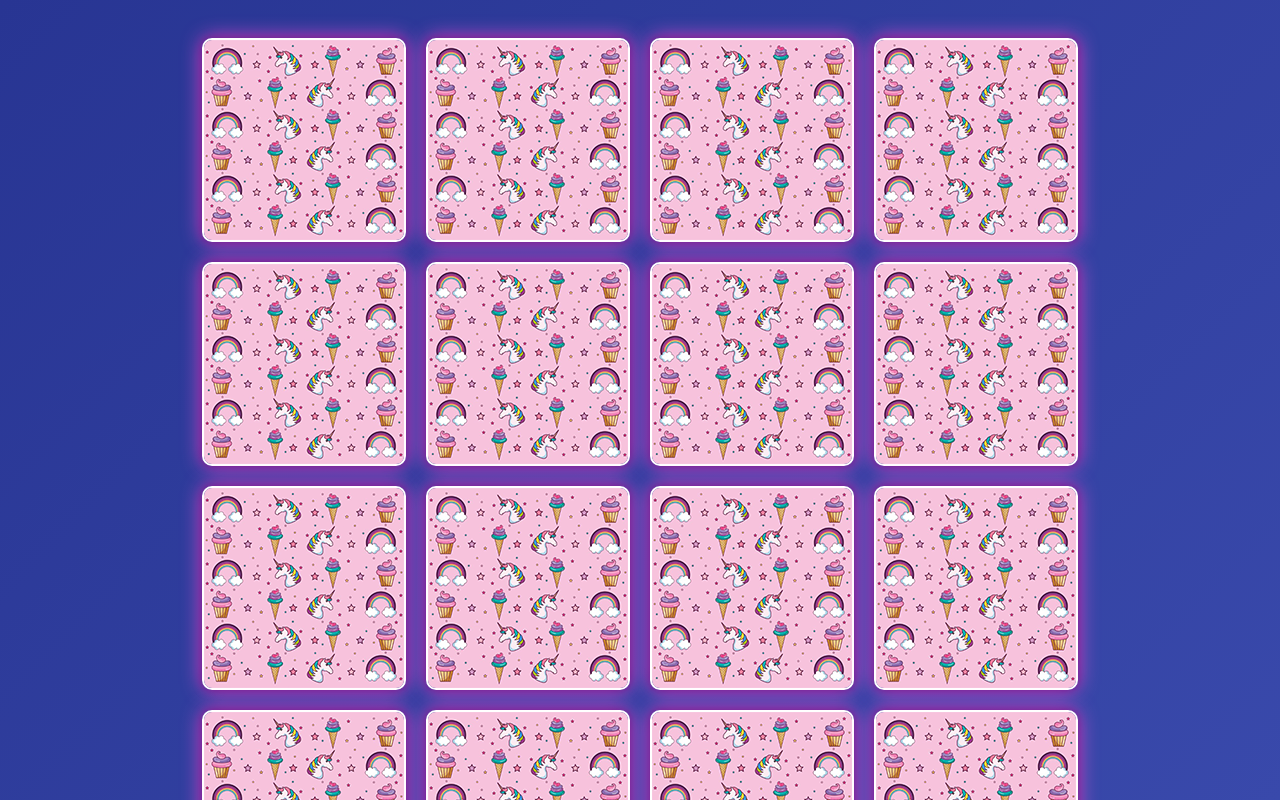
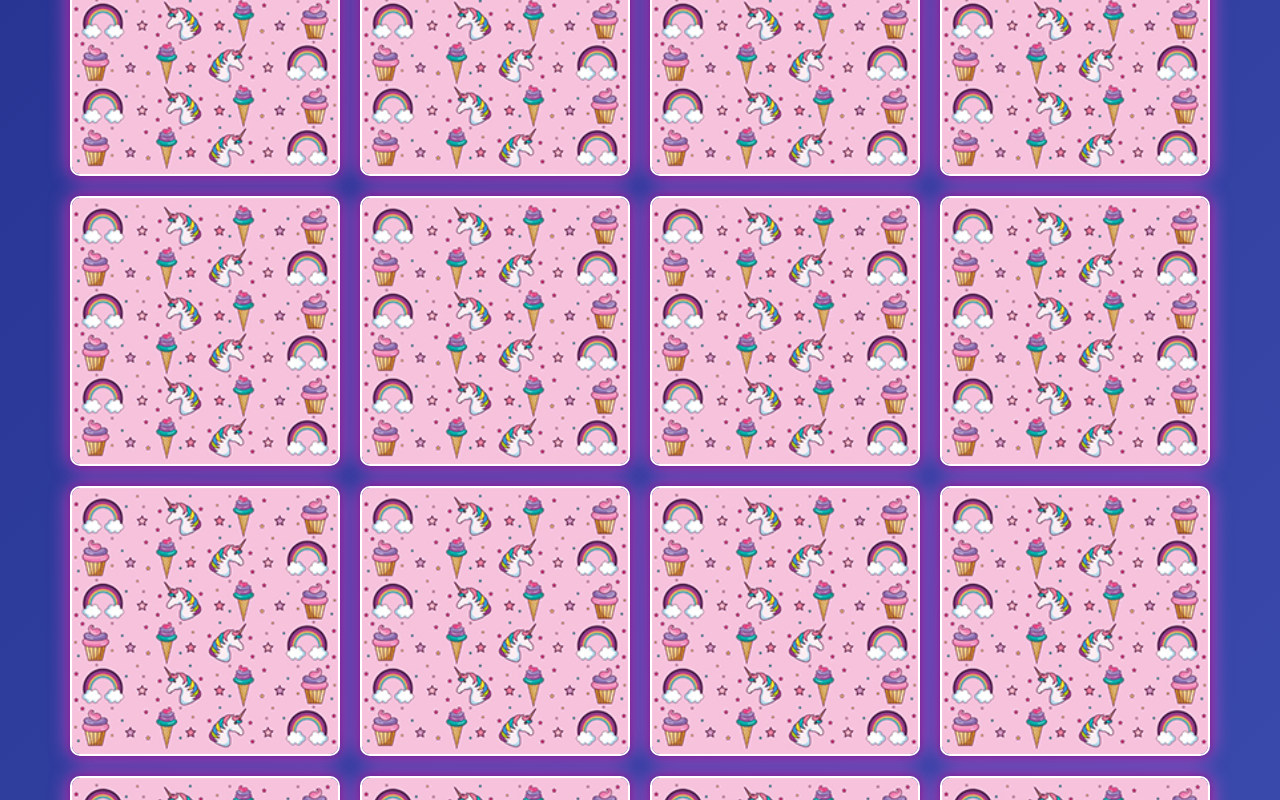
Before and after one commit to JohnBrianTiopes/ubiquitous-eureka, a React (Vite) app in the folder 4games/: page /memorygame in a window 1280 px wide. Built offline with nearby package versions, Linux system fonts and the light colour scheme.

Commit message:
memory update

```diff
--- a/4games/src/Components/Card.jsx
+++ /dev/null
@@ -1,25 +0,0 @@
-import React from 'react'
-import './Memorygame.css';
-
-export default function Card({card, handleChoice, flipped, disabled}) {
-
-    const handleClick = () => {
-        if (!disabled) {
-          handleChoice(card)
-        }
-    }
-
-  return (
-    <div className="card">
-        <div className={flipped ? "flipped" : ""}>
-            <img className="front" src={card.src} alt="card front"/>
-            <img
-                className="back"
-                src="/images/cover.png"
-                alt="card back"
-                onClick={handleClick}
-            />
-        </div>
-    </div>
-  )
-}
--- a/4games/src/Components/Memorygame.css
+++ b/4games/src/Components/Memorygame.css
@@ -9,8 +9,9 @@
     position: relative;
 }
 
-.card img{
+img{
     width: 100%;
+    height: 100%;
     display: block;
     border: 2px solid #fff;
     border-radius: 10px;
@@ -26,7 +27,7 @@
 .flipped .front{
     transform: rotateY(0deg);
     transition-delay: 0.2s;
-    box-shadow: 0 0 10px rgb(6, 67, 9), 0 0 20px rgb(41, 224, 38);
+    box-shadow: 0 0 10px rgb(86, 13, 13), 0 0 20px rgb(224, 38, 38);
 }
 
 .card .back{
@@ -38,3 +39,19 @@
     transform: rotateY(90deg);
     transition-delay: 0s;
 }
+
+@keyframes hideImage {
+  0%, 84%{
+    transform: rotateY(90deg)
+  }85%{
+    transform: rotateY(0deg)
+  }
+}
+
+@keyframes showImage {
+  0%, 84%{
+    transform: rotateY(0deg)
+  }85%{
+    transform: rotateY(90deg)
+  }
+}
--- a/4games/src/Components/Memorygame.jsx
+++ b/4games/src/Components/Memorygame.jsx
@@ -1,6 +1,5 @@
 import { useState, useEffect } from 'react';
 import './Memorygame.css';
-import Card from './Card';
 
 const cardImages = [
     {"src": "/images/01.png", matched: false},
@@ -77,7 +76,7 @@ function MemoryGame(){
             <button
                 onClick={shuffleCards}
                 >Restart</button>
-            <button>Click for a cute song to help you concentrate!</button>
+            <button style={{marginLeft: '40rem'}}>Click for a cute song to help you concentrate!</button>
             <div className="card-grid">
                 {cards.map(card => (
                    <Card
@@ -94,4 +93,27 @@ function MemoryGame(){
     )
 }
 
+function Card({card, handleChoice, flipped, disabled}) {
+
+    const handleClick = () => {
+        if (!disabled) {
+          handleChoice(card)
+        }
+    }
+
+  return (
+    <div className="card">
+        <div className={flipped ? "flipped" : ""}>
+            <img className="front" src={card.src} alt="card front"/>
+            <img
+                className="back"
+                src="/images/cover.png"
+                alt="card back"
+                onClick={handleClick}
+            />
+        </div>
+    </div>
+  )
+}
+
 export default MemoryGame;
```
